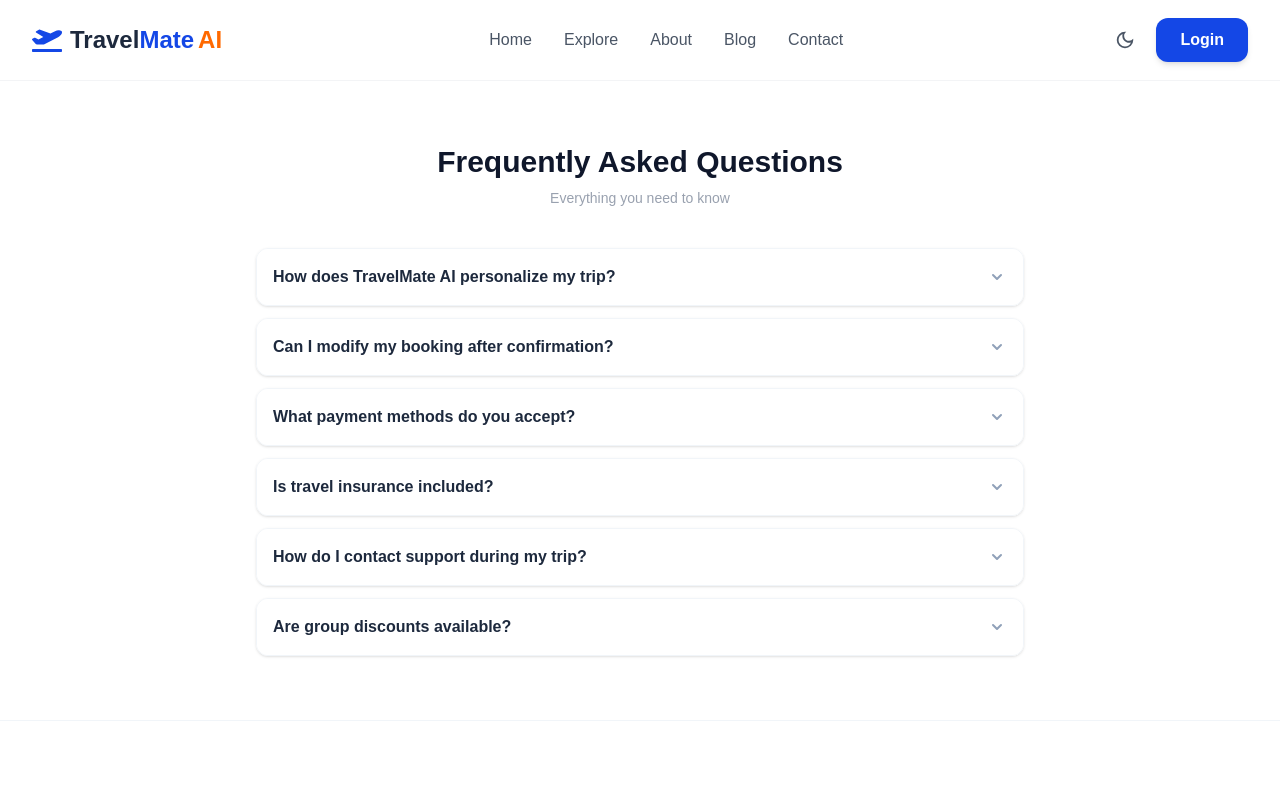
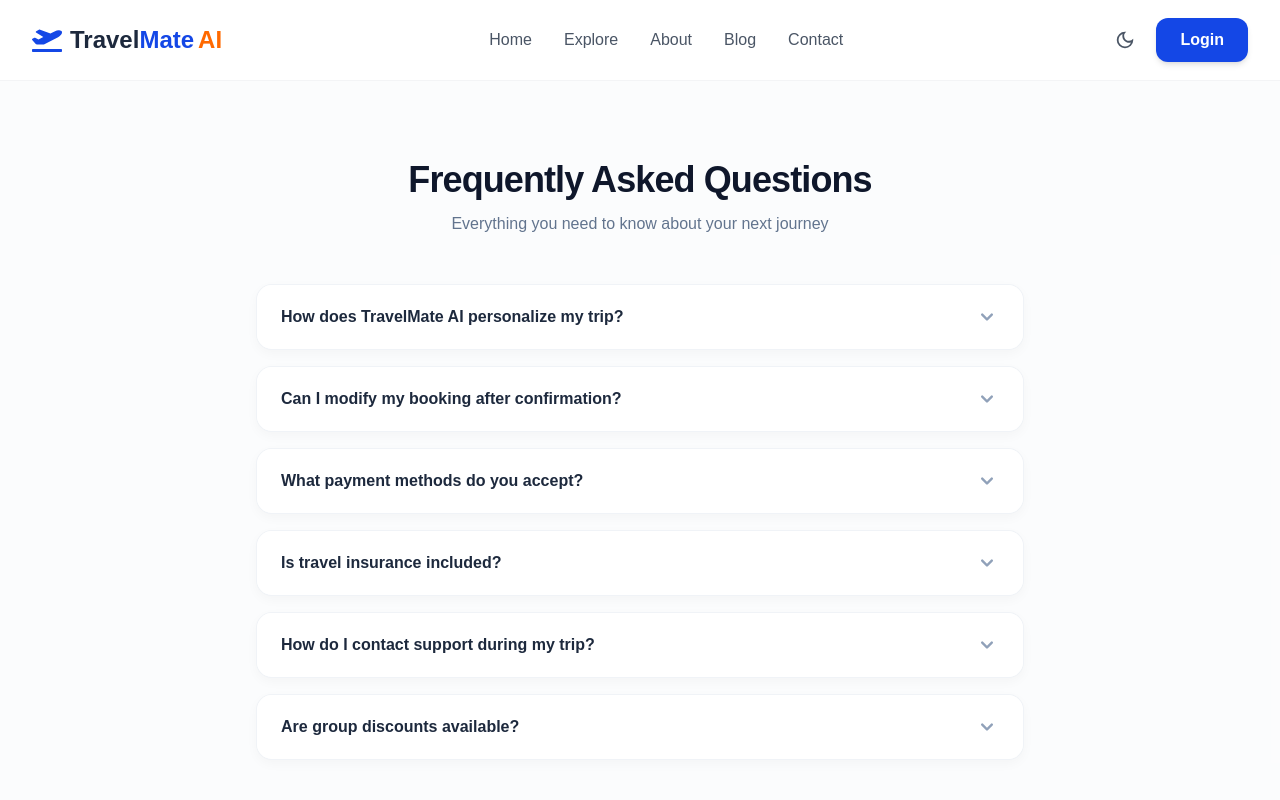
Before and after one commit to zingrin/travelmate-ai, a Next.js app: page /faq in a window 1280 px wide. Shown: the top 800 px of the page. Built offline with nearby package versions, Linux system fonts and the light colour scheme.

Commit message:
updated ui

```diff
--- a/app/components/Hero.tsx
+++ b/app/components/Hero.tsx
@@ -12,39 +12,47 @@ const Hero = () => {
   };
 
   return (
-    <section className="relative h-[95vh] md:h-screen w-full flex items-center justify-center overflow-hidden mt-[-80px]">
-      {/* Background Image with Overlay */}
-      <div
-        className="absolute inset-0 bg-cover bg-center bg-no-repeat transition-transform duration-1000 scale-105"
-        style={{
-          backgroundImage: `url('https://i.ibb.co.com/tdw2V1g/wooden-bridge-koh-nangyuan-island-surat-thani-thailand.jpg')`,
-        }}
-      ></div>
+    <section className="relative h-[90vh] md:h-screen w-full flex items-center justify-center overflow-hidden">
+      {/* Video Background */}
+      <video
+        autoPlay
+        loop
+        muted
+        playsInline
+        className="absolute inset-0 w-full h-full object-cover scale-105"
+      >
+        <source
+          src="https://assets.mixkit.co/videos/preview/mixkit-tropical-beach-with-palm-trees-and-blue-water-1111-large.mp4"
+          type="video/mp4"
+        />
+      </video>
+
+      {/* Premium Overlay */}
+      <div className="absolute inset-0 bg-gradient-to-b from-black/60 via-black/30 to-black/60 backdrop-blur-[1px]"></div>
 
       {/* Content Container */}
-      <div className="relative z-10 max-w-5xl px-4 text-center text-white space-y-6 pt-20">
+      <div className="relative z-10 max-w-5xl px-4 text-center text-white space-y-8">
         {/* Main Heading */}
-        <h1 className="text-3xl md:text-7xl lg:text-5xl font-bold tracking-tight drop-shadow-lg">
-          Discover Your Next <span className="text-orange-500">Adventure</span>
+        <h1 className="text-4xl md:text-7xl lg:text-8xl font-black tracking-tighter drop-shadow-2xl italic">
+          EXPLORE THE <span className="text-orange-500">BEYOND</span>
         </h1>
 
         {/* Sub-heading */}
-        <p className="text-lg md:text-xl text-gray-100 max-w-2xl mx-auto leading-relaxed font-medium drop-shadow-md">
-          AI-powered travel planning that finds the perfect trip for your
-          budget, style, and dreams.
+        <p className="text-lg md:text-2xl text-gray-200 max-w-3xl mx-auto leading-relaxed font-light tracking-wide drop-shadow-md">
+          Experience AI-crafted journeys designed around your unique wanderlust.
         </p>
 
         {/* Search Bar Container */}
         <form
           onSubmit={handleSearch}
-          className="flex flex-col md:flex-row items-center gap-3 bg-white/10 backdrop-blur-md p-3 rounded-3xl md:rounded-full border border-white/30 max-w-3xl mx-auto shadow-2xl transition-all hover:bg-white/15"
+          className="flex flex-col md:flex-row items-center gap-3 bg-white/10 backdrop-blur-xl p-2 rounded-2xl md:rounded-full border border-white/20 max-w-3xl mx-auto shadow-[0_20px_50px_rgba(0,0,0,0.3)] transition-all hover:bg-white/20"
         >
-          <div className="flex items-center flex-1 w-full px-6 py-4 bg-white rounded-2xl md:rounded-full shadow-inner">
-            <FaSearch className="text-gray-400 mr-3" />
+          <div className="flex items-center flex-1 w-full px-6 py-4 bg-white/90 rounded-xl md:rounded-full shadow-inner">
+            <FaSearch className="text-slate-400 mr-3" />
             <input
               type="text"
               placeholder="Search destinations..."
-              className="w-full bg-transparent text-gray-800 focus:outline-none text-lg"
+              className="w-full bg-transparent text-slate-900 focus:outline-none text-lg placeholder:text-slate-400"
               value={searchValue}
               onChange={(e) => setSearchValue(e.target.value)}
             />
@@ -52,9 +60,9 @@ const Hero = () => {
 
           <button
             type="submit"
-            className="w-full md:w-auto bg-orange-500 hover:bg-orange-600 text-white px-10 py-4 rounded-2xl md:rounded-full font-bold text-lg transition-all active:scale-95 shadow-lg whitespace-nowrap"
+            className="w-full md:w-auto bg-orange-500 hover:bg-orange-600 text-white px-12 py-4 rounded-xl md:rounded-full font-black text-lg transition-all active:scale-95 shadow-xl whitespace-nowrap uppercase tracking-wider"
           >
-            Explore Now
+            Search
           </button>
         </form>
       </div>
--- a/app/components/auth/LoginFrom.tsx
+++ b/app/components/auth/LoginFrom.tsx
@@ -4,7 +4,7 @@ import { Input } from "../ui/Input";
 import { CiMail } from "react-icons/ci";
 import { BiLock } from "react-icons/bi";
 import { FiEyeOff } from "react-icons/fi";
-import { FaEye } from "react-icons/fa6";
+import { FaEye, FaGoogle } from "react-icons/fa6";
 
 export default function LoginForm() {
   const [showPassword, setShowPassword] = useState(false);
@@ -47,31 +47,31 @@ export default function LoginForm() {
         </button>
       </div>
 
-      <button className="w-full bg-[#0f172a] text-white py-2 rounded-lg font-semibold hover:bg-slate-800 transition">
+      <button className="w-full bg-slate-900 text-white py-3 rounded-xl font-bold hover:bg-slate-800 transform transition-all active:scale-[0.98] shadow-xl shadow-slate-200">
         Sign In
       </button>
 
-      <div className="flex items-center gap-2 text-xs text-gray-400">
+      <div className="flex items-center gap-3 text-[10px] font-bold tracking-widest text-gray-400 uppercase">
         <div className="flex-1 border-t"></div>
         OR CONTINUE WITH
         <div className="flex-1 border-t"></div>
       </div>
 
-      <button className="w-full flex items-center text-gray-500 justify-center gap-2 border border-gray-300 py-2 rounded-lg hover:bg-gray-100 transition">
-        {/* Google Icon here */}
+      <button className="w-full flex items-center text-slate-700 justify-center gap-3 border border-slate-200 py-3 rounded-xl hover:bg-slate-50 transition-all font-medium">
+        <FaGoogle className="text-red-500" />
         Sign in with Google
       </button>
 
       <div className="grid grid-cols-2 gap-3">
         <button
           onClick={() => handleDemoLogin("user")}
-          className="bg-gray-50 py-2 rounded-lg text-sm text-gray-500 font-medium hover:bg-gray-200 transition"
+          className="bg-slate-50 py-2.5 rounded-xl text-xs text-slate-600 font-semibold border border-slate-100 hover:border-slate-300 transition-all"
         >
           Login as User
         </button>
         <button
           onClick={() => handleDemoLogin("admin")}
-          className="bg-gray-50 py-2 rounded-lg text-sm  text-gray-500 font-medium hover:bg-gray-200 transition"
+          className="bg-slate-50 py-2.5 rounded-xl text-xs text-slate-600 font-semibold border border-slate-100 hover:border-slate-300 transition-all"
         >
           Login as Admin
         </button>
--- a/app/components/auth/RegisterForm.tsx
+++ b/app/components/auth/RegisterForm.tsx
@@ -3,7 +3,6 @@ import { useState } from "react";
 import { Input } from "../ui/Input";
 import { FaEye, FaLock, FaMailBulk, FaUserAstronaut } from "react-icons/fa";
 import { FiEyeOff } from "react-icons/fi";
-import { GiButtonFinger } from "react-icons/gi";
 
 export default function RegisterForm() {
   const [showPassword, setShowPassword] = useState(false);
@@ -38,7 +37,12 @@ export default function RegisterForm() {
         </button>
       </div>
 
-      <GiButtonFinger type="submit">Create Account</GiButtonFinger>
+      <button
+        type="submit"
+        className="w-full bg-slate-900 text-white py-3 rounded-xl font-bold hover:bg-slate-800 transform transition-all active:scale-[0.98] shadow-lg shadow-slate-200 flex items-center justify-center gap-2"
+      >
+        Create Account
+      </button>
     </form>
   );
 }
--- a/app/faq/page.tsx
+++ b/app/faq/page.tsx
@@ -41,28 +41,32 @@ const FAQ = () => {
   const [openIndex, setOpenIndex] = useState<number | null>(null);
 
   return (
-    <section className="py-16 bg-white">
+    <section className="py-20 bg-slate-50/50 min-h-screen">
       <div className="max-w-[800px] mx-auto px-4">
         {/* Header */}
-        <div className="text-center mb-10">
-          <h2 className="text-2xl md:text-3xl font-black text-slate-900 mb-2">
+        <div className="text-center mb-12">
+          <h2 className="text-3xl md:text-4xl font-black text-slate-900 mb-3 tracking-tight">
             Frequently Asked Questions
           </h2>
-          <p className="text-gray-400 text-sm">Everything you need to know</p>
+          <p className="text-slate-500 text-base font-medium">
+            Everything you need to know about your next journey
+          </p>
         </div>
 
         {/* Accordion */}
-        <div className="space-y-3">
+        <div className="space-y-4">
           {faqData.map((faq, index) => (
             <div
               key={index}
-              className="border border-slate-100 rounded-xl overflow-hidden shadow-sm"
+              className="group border border-slate-200/50 rounded-2xl overflow-hidden shadow-[0_4px_12px_rgba(0,0,0,0.03)] hover:shadow-[0_8px_30px_rgba(0,0,0,0.08)] transition-all duration-300 bg-white"
             >
               <button
                 onClick={() => setOpenIndex(openIndex === index ? null : index)}
-                className="w-full flex items-center justify-between px-4 py-4 text-left bg-white"
+                className="w-full flex items-center justify-between px-6 py-5 text-left bg-white transition-colors group-hover:bg-slate-50/50"
               >
-                <span className="text-sm md:text-base font-semibold text-slate-800">
+                <span
+                  className={`text-sm md:text-base font-bold transition-colors ${openIndex === index ? "text-orange-600" : "text-slate-800"}`}
+                >
                   {faq.question}
                 </span>
 
@@ -70,7 +74,9 @@ const FAQ = () => {
                   animate={{ rotate: openIndex === index ? 180 : 0 }}
                   transition={{ duration: 0.25 }}
                 >
-                  <HiChevronDown className="text-xl text-slate-400" />
+                  <HiChevronDown
+                    className={`text-2xl ${openIndex === index ? "text-orange-500" : "text-slate-400"}`}
+                  />
                 </motion.div>
               </button>
 
@@ -82,7 +88,7 @@ const FAQ = () => {
                     exit={{ height: 0, opacity: 0 }}
                     transition={{ duration: 0.25 }}
                   >
-                    <div className="px-4 pb-4 text-gray-500 text-sm leading-relaxed border-t pt-3">
+                    <div className="px-6 pb-6 text-slate-500 text-sm md:text-base leading-relaxed border-t border-slate-50 pt-4 bg-slate-50/30">
                       {faq.answer}
                     </div>
                   </motion.div>
```
